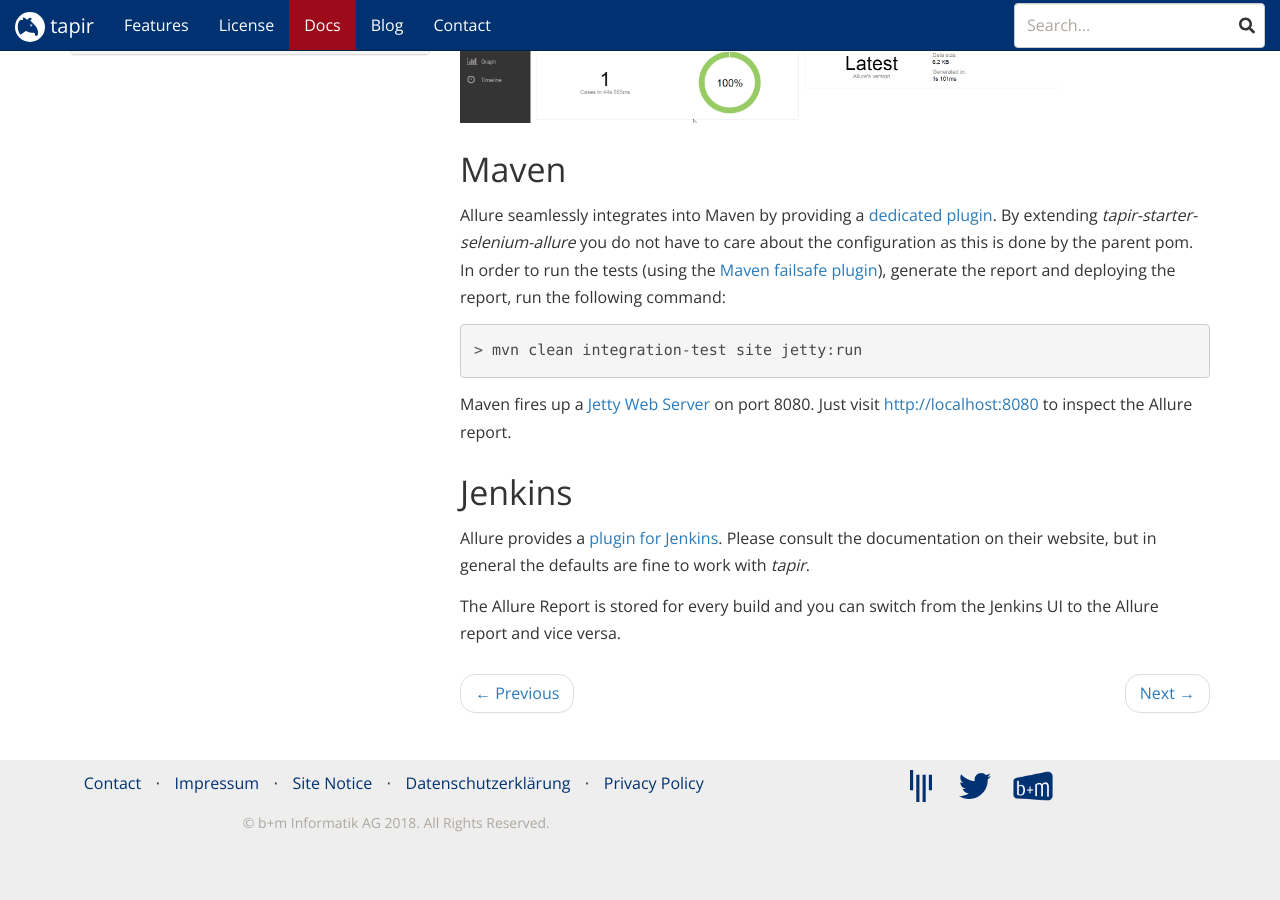
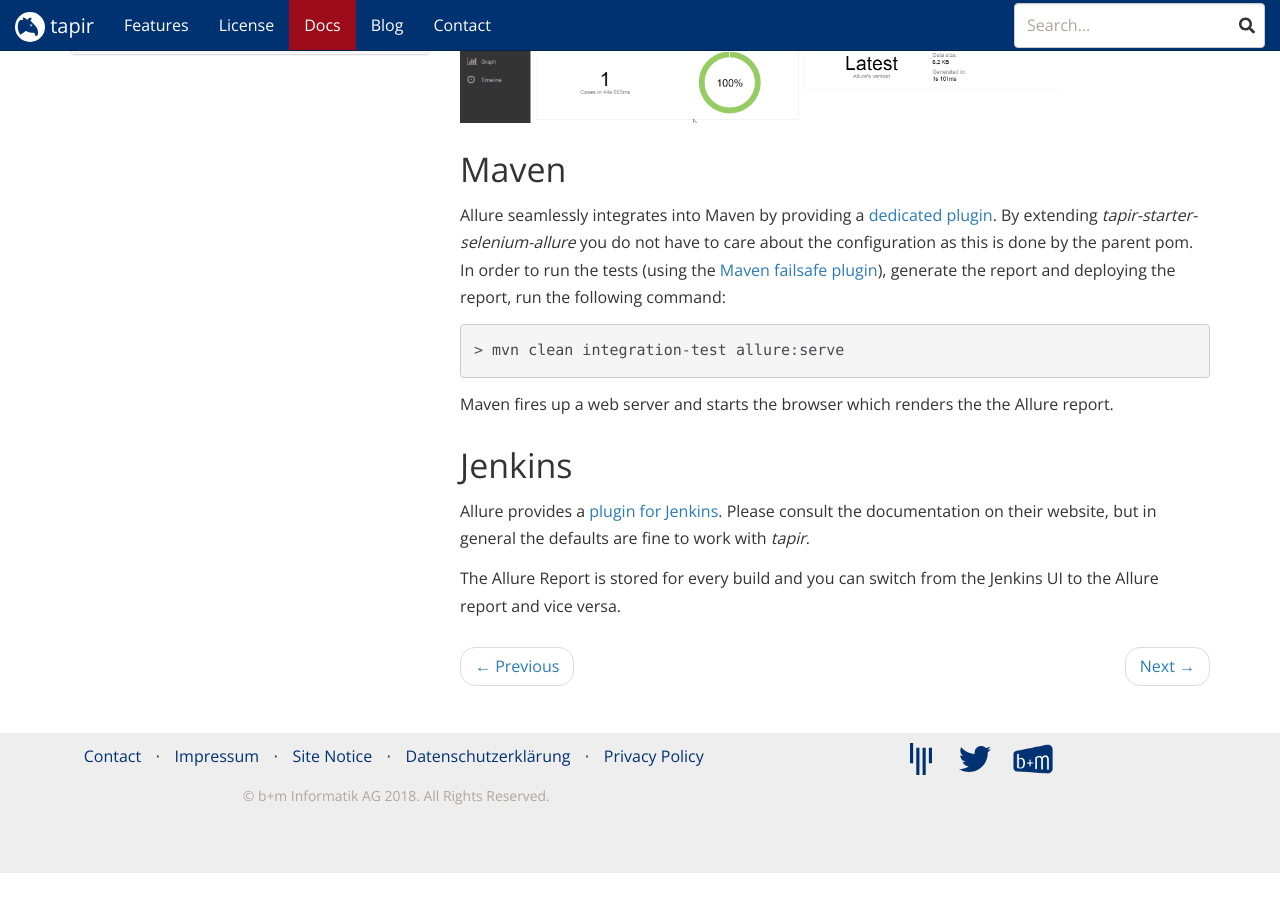
Before and after one commit to tapir-test/tapir-website, a Jekyll site: the page built from _docs/extensions/Allure.md, in a window 1280 px wide and 900 px high, scrolled down 775 px. Built offline with Jekyll 4.4.1, drawn with Linux system fonts in a browser that asks for light colours; nearby versions of some CDN libraries; comment, search, counter and statistics services are not loaded; after the commit the page ends 1648 px from its top, so only the background shows below that.

Commit message:
Allure commandline fix
Signed-off-by: Oliver Libutzki <oliver.libutzki@bmiag.de>

````diff
--- a/_docs/extensions/Allure.md
+++ b/_docs/extensions/Allure.md
@@ -43,12 +43,10 @@
 and deploying the report, run the following command:
 
 ``` text
-> mvn clean integration-test site jetty:run
+> mvn clean integration-test allure:serve
 ```
 
-Maven fires up a [Jetty Web Server](http://www.eclipse.org/jetty/) on
-port 8080. Just visit <http://localhost:8080> to inspect the Allure
-report.
+Maven fires up a web server and starts the browser which renders the the Allure report.
 
 ## Jenkins
 
````
